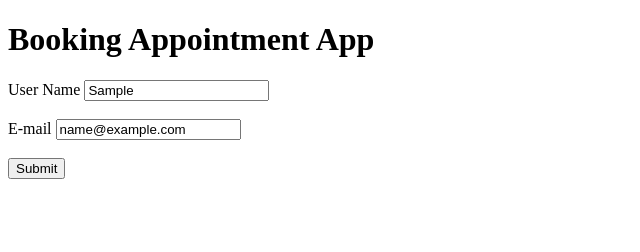
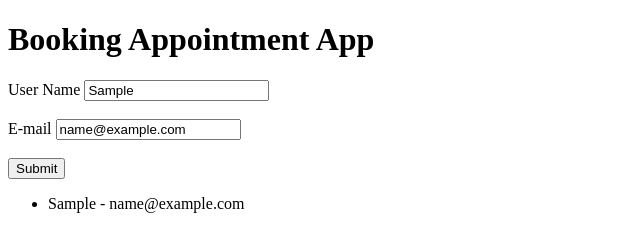
Before and after one commit to RohitRSinha-2705/FirstGit, a plain HTML site: page index.html in a window 1280 px wide. Both pictures are taken after typing "Sample", "name@example.com" into the empty fields and a click on the input "Submit". Shown: the whole page, without its empty margins (0-640 px from the left). Drawn offline with Linux system fonts and the light colour scheme.

Commit message:
strore multiple users

```diff
--- a/index.html
+++ b/index.html
@@ -19,7 +19,7 @@
 
 
     </form>
-
+    <ul id="listofitems"></ul>
 
     <script src="main.js"></script>
 </body>
--- a/main.js
+++ b/main.js
@@ -4,7 +4,19 @@ function addItem(e){
     e.preventDefault();
     var Username = document.getElementById('User-name').value;
     var Email = document.getElementById('E-mail').value;
-    localStorage.setItem('Username',Username);
-    localStorage.setItem('Email',Email);
+    //localStorage.setItem('Username',Username);
+    //localStorage.setItem('Email',Email);
+    const obj = {
+      Username,
+      Email
+    }
+    localStorage.setItem(obj.Username, JSON.stringify(obj));
+    showUser(obj);
 
   }
+function showUser(obj){
+  const parentItem = document.getElementById("listofitems");
+  const childItem = document.createElement("li");
+  childItem.textContent = obj.Username + " - " + obj.Email;
+  parentItem.append(childItem);
+}
```
